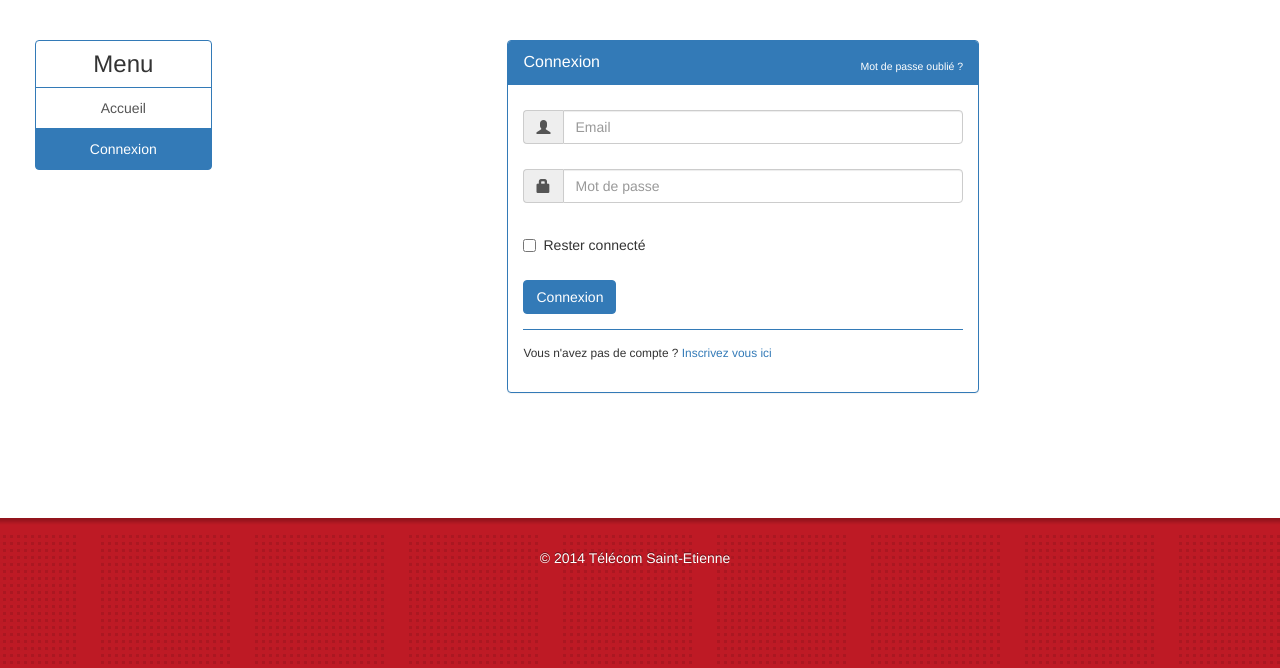
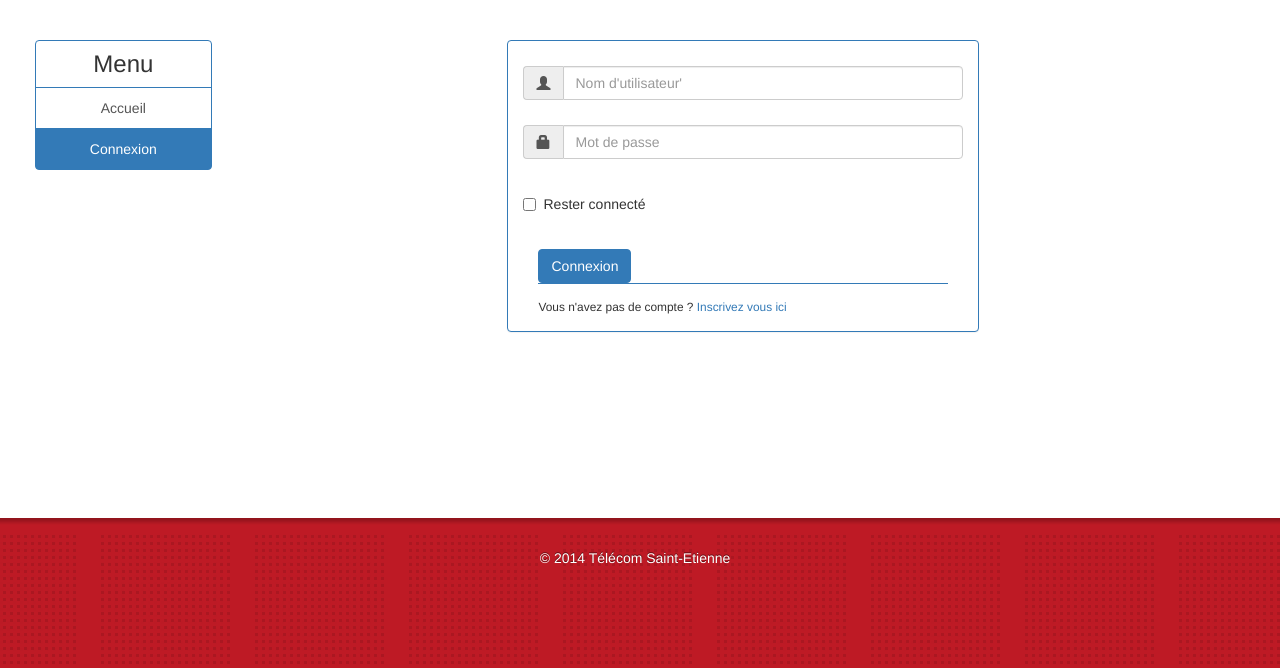
Before and after one commit to Fluwed/Projet.RI-Tchat.HTML5, a PHP site: page /connexion.php in a window 1280 px wide. Shown: the part 132-800 px from the top of the page. Run offline with PHP 8.4, Linux system fonts and the light colour scheme; some libraries are stand-ins or nearby versions.

Commit message:
php devel

```diff
--- a/connectdb.php
+++ b/connectdb.php
@@ -4,6 +4,5 @@
 
     if (mysqli_connect_errno()) {
         printf("Échec de la connexion SQL : %s\n", mysqli_connect_error());
-        exit();
     }
 ?>
--- a/connexion.php
+++ b/connexion.php
@@ -38,16 +38,13 @@
                 <div class="col-sm-10">
                     <div id="loginbox" class="mainbox col-md-6 col-md-offset-3 col-sm-8 col-sm-offset-2">
                         <div class="panel panel-info" >
-                                <div class="panel-heading">
-                                    <div class="panel-title">Connexion</div>
-                                    <div id ="connect"><a href="#" id="forgot_pass">Mot de passe oublié ?</a></div>
-                                </div>
 
                                 <div class="panel-body">
-                                    <form id="loginform" class="form-horizontal">
+                                <form a>
+                                    <form id="loginform" class="form-horizontal" action='userLogin.php' method='post'>
                                         <div class="input-group">
                                             <span class="input-group-addon"><i class="glyphicon glyphicon-user"></i></span>
-                                            <input type="text" id="login-username" class="form-control" name="username" value="" placeholder="Email" required>
+                                            <input type="text" id="login-username" class="form-control" name="username" placeholder="Nom d'utilisateur'" required>
                                         </div>
 
                                         <div class="input-group">
@@ -92,26 +89,12 @@
                             </div>
 
                             <div class="panel-body" >
-                                <form id="signupform" class="form-horizontal" role="form">
+                                <form id="signupform" class="form-horizontal" role="form" action='userSignup.php' method='post'>
 
                                     <div class="form-group">
-                                        <label for="email" class="col-md-3 control-label">Email</label>
+                                        <label for="email" class="col-md-3 control-label">Nom d'utilisateur'</label>
                                         <div class="col-md-9">
-                                            <input type="text" class="form-control" name="email" placeholder="Email" required>
-                                        </div>
-                                    </div>
-
-                                    <div class="form-group">
-                                        <label for="firstname" class="col-md-3 control-label">Nom</label>
-                                        <div class="col-md-9">
-                                            <input type="text" class="form-control" name="nom" placeholder="Nom" required>
-                                        </div>
-                                    </div>
-
-                                    <div class="form-group">
-                                        <label for="lastname" class="col-md-3 control-label">Prénom</label>
-                                        <div class="col-md-9">
-                                            <input type="text" class="form-control" name="prénom" placeholder="Prénom" required>
+                                            <input type="text" class="form-control" name="username" placeholder="Nom d'utilisateur'" required>
                                         </div>
                                     </div>
 
--- a/obsolete/deconnexion.php
+++ b/obsolete/deconnexion.php
@@ -22,7 +22,7 @@
 
 $idUser=$_POST['iduser'];
 
-$db = mysql_connect('tse-pilat.univ-st-etienne.fr', 'root', '');
+$db = mysql_connect('localhost', 'paul', 'paul');
 mysql_select_db('Salons',$db);
 //on teste d'abord si l'utilisateur que l'on deconnecte est un manager
 //si oui il faut redistribuer les utilisateurs managés aux autres utilisateurs
--- a/obsolete/insertcoord.php
+++ b/obsolete/insertcoord.php
@@ -26,7 +26,7 @@
         else $comment=".";
         $timestampouverture=time();
 
-        $db = mysql_connect('tse-pilat.univ-st-etienne.fr', 'root', '');
+        $db = mysql_connect('localhost', 'paul', 'paul');
 		mysql_select_db('Salons',$db);
 		$sql = "insert into Coord (comment,timestamp,mail,nom) values ('".$comment."','".$timestampouverture."','".$mail."','".$name."');" ;
 			//echo $sql;
```
Also changed, not shown: index.php (+4 -4 lines), userLogin.php (added, +9 -0 lines), userSignup.php (added, +14 -0 lines).
